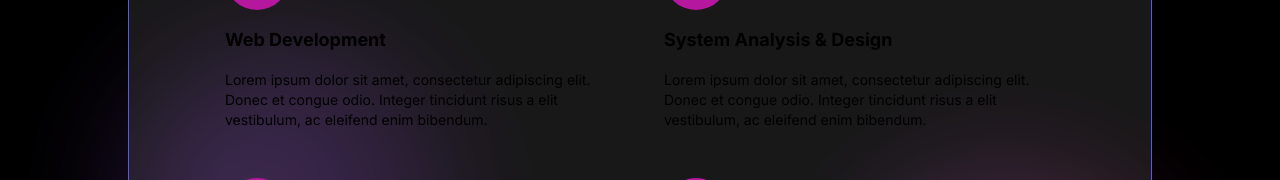
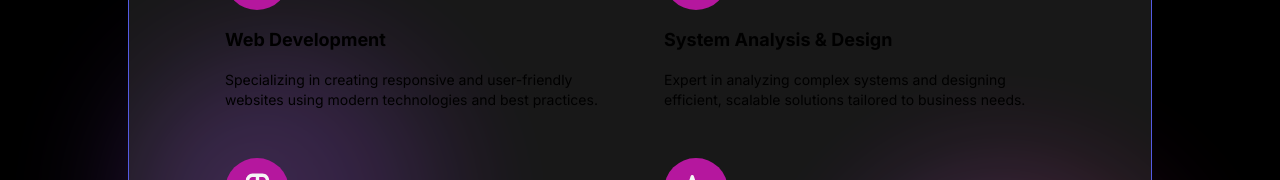
Before and after one commit to aidahputri/portofolio, a Next.js app: page / in a window 1280 px wide. Shown: the part 700-880 px from the top of the page. Built offline with nearby package versions, Linux system fonts and the light colour scheme.

Commit message:
feat: add some copywriting

```diff
--- a/src/components/modules/HomeModule/constants/HighlightItems.tsx
+++ b/src/components/modules/HomeModule/constants/HighlightItems.tsx
@@ -10,27 +10,27 @@ export const HIGHLIGHT_ITEMS = [
     image: <Image src={Code} alt={'Code'} />,
     title: 'Web Development',
     description:
-      'Lorem ipsum dolor sit amet, consectetur adipiscing elit. Donec et congue odio. Integer tincidunt risus a elit vestibulum, ac eleifend enim bibendum. ',
+      'Specializing in creating responsive and user-friendly websites using modern technologies and best practices.',
   },
   {
     id: 2,
     image: <Image src={Layers} alt={'Layers'} />,
     title: 'System Analysis & Design',
     description:
-      'Lorem ipsum dolor sit amet, consectetur adipiscing elit. Donec et congue odio. Integer tincidunt risus a elit vestibulum, ac eleifend enim bibendum. ',
+      'Expert in analyzing complex systems and designing efficient, scalable solutions tailored to business needs.',
   },
   {
     id: 3,
     image: <Image src={Figma} alt={'Figma'} />,
     title: 'UI/UX Design',
     description:
-      'Lorem ipsum dolor sit amet, consectetur adipiscing elit. Donec et congue odio. Integer tincidunt risus a elit vestibulum, ac eleifend enim bibendum. ',
+      'Focused on crafting intuitive and aesthetically pleasing user interfaces to enhance user experience.',
   },
   {
     id: 4,
     image: <Image src={Activity} alt={'Activity'} />,
     title: 'Data Analysis',
     description:
-      'Lorem ipsum dolor sit amet, consectetur adipiscing elit. Donec et congue odio. Integer tincidunt risus a elit vestibulum, ac eleifend enim bibendum. ',
+      'Proficient in interpreting data, identifying trends, and providing actionable insights to drive business decisions.',
   },
 ]
--- a/src/components/modules/HomeModule/sections/ProjectSection.tsx
+++ b/src/components/modules/HomeModule/sections/ProjectSection.tsx
@@ -25,9 +25,8 @@ export const ProjectSection: React.FC = () => {
         </h2>
 
         <span className="text-md md:text-lg xl:text-xl text-center">
-          Lorem ipsum dolor sit amet, consectetur adipiscing elit. Donec et
-          congue odio. Integer tincidunt risus a elit vestibulum, ac eleifend
-          enim bibendum.
+          Here are some of the recent projects I have worked on, showcasing my
+          skills and expertise in various domains.
         </span>
 
         <ChipButtonGroup />
--- a/src/components/modules/ProjectModule/index.tsx
+++ b/src/components/modules/ProjectModule/index.tsx
@@ -21,9 +21,8 @@ export const ProjectModule: React.FC = () => {
         </h1>
 
         <span className="text-md text-center">
-          Lorem ipsum dolor sit amet, consectetur adipiscing elit. Donec et
-          congue odio. Integer tincidunt risus a elit vestibulum, ac eleifend
-          enim bibendum.
+          Here are some of the recent projects I have worked on, showcasing my
+          skills and expertise in various domains.
         </span>
 
         <ChipButtonGroup />
```
